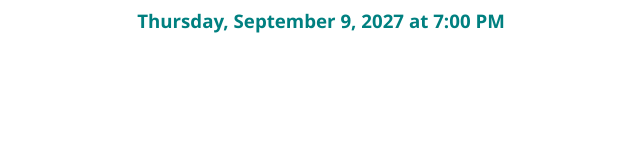
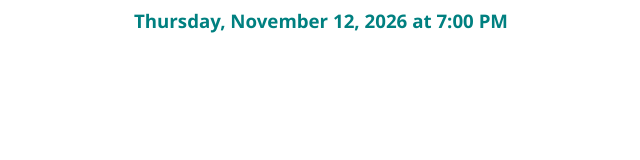
Before and after one commit to jessicaletourneau-bot/pta-ai-assistant, a website: page meeting-date.html in a window 1280 px wide. Shown: the full height of the page, 319-959 px from the left. Drawn offline with Linux system fonts and the light colour scheme.

Commit message:
Update meeting-date.html

```diff
--- a/meeting-date.html
+++ b/meeting-date.html
@@ -70,7 +70,7 @@
 
       function getNextMeetingDate() {
 
-        const now = new Date(2027, 7, 1);
+        const now = new Date();
 
         let year = now.getFullYear();
         let month = now.getMonth();
```
